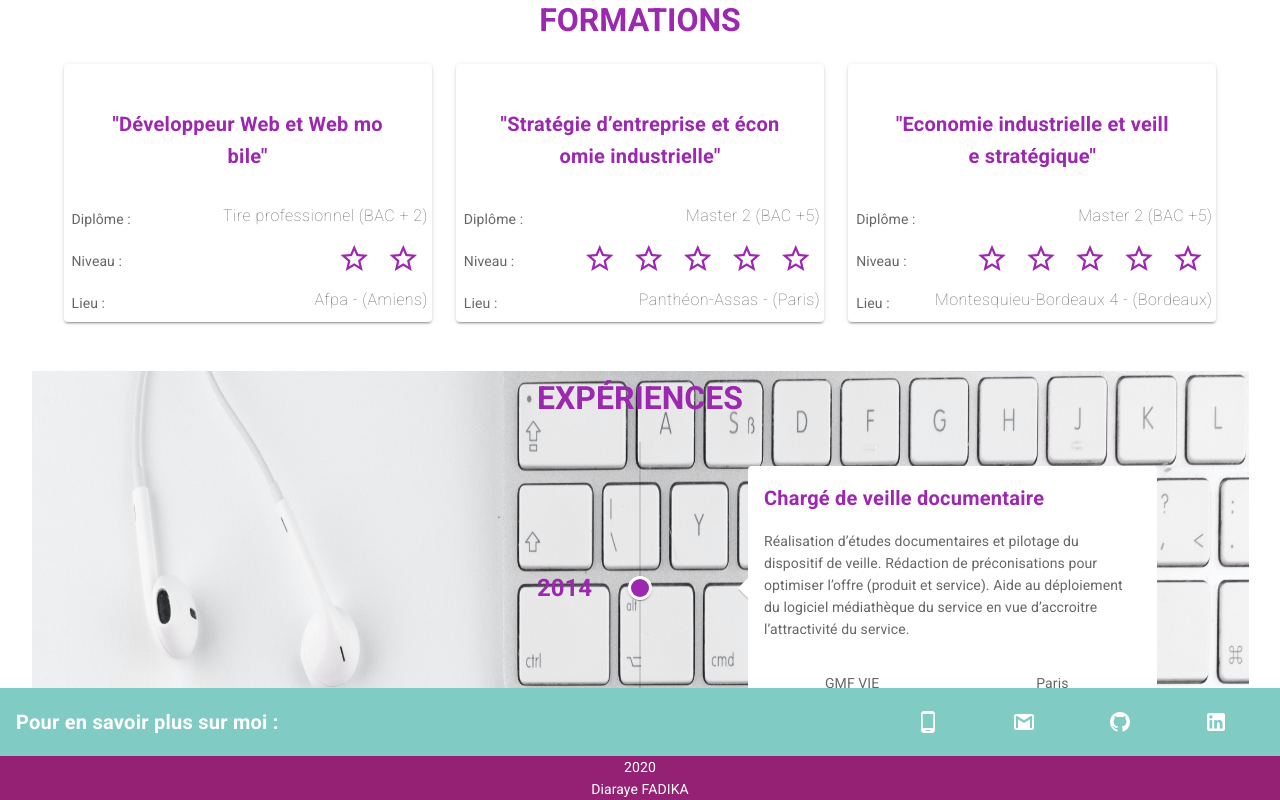
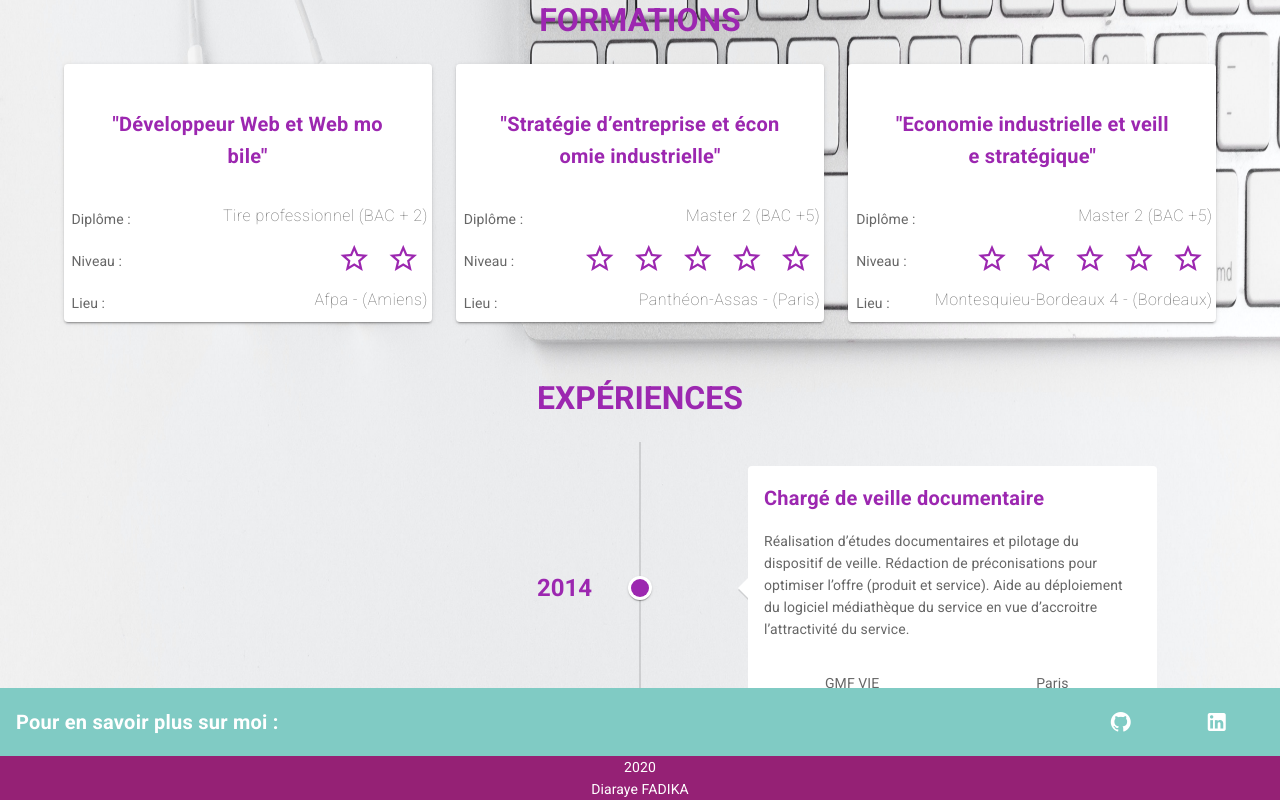
Before and after one commit to FADIKA-d/cvuetify, a Vue app: page / in a window 1280 px wide. Shown: the part 424-1224 px from the top of the page. Built offline with nearby package versions, Linux system fonts and the light colour scheme; a web font is replaced by a local one.

Commit message:
à faire les routes pour les liens extérieurs

```diff
--- a/src/App.vue
+++ b/src/App.vue
@@ -167,47 +167,35 @@ export default {
 <style>
 .parallax-container {
   /* position: relative; */
-  margin-top: 0;
+ position: sticky;
 }
 
 #rubrique {
   width: 100%;
   height: 100%;
-  align-items: start;
+  /* align-items: start; */
 }
 .v-parallax__image
 {
-  display: flex;
-  align-content: stretch;
-  align-self: start;
-  width: 90em;
- position: absolute;
-  height: 90em;
+  max-width: 100%;
+  /* position: sticky; */
+  height: 120em;
+
 }
 .v-parallax__content
 {
-   display: flex;
-align-content: flex-start;
-  align-items: flex-start;
-  align-self: start;
+   /* vertical-align: top;
+  justify-content: start; */
   margin-top: 10rem;
-  /* position: absolute; */
+  /* width: 100rem; */
+  position: absolute;
 }
-/* .v-parallax {
-  height: 1000px;
-  /* overflow: hidden; */
-  /* position: relative; */
-/* } */ */
-
 .v-parallax {
 	/* position: relative; */
-  height: 1000px;
-  width:100%;
-	overflow: hidden;
-	z-index: 0;
-}.v-parallax__image-container {
-top:initial;
-  position: fixed;
+  /* height: 1000px; */
+  width: 100%;
+	/* overflow: hidden; */
 }
 
+
 </style>
--- a/src/components/footer/CvFooter.vue
+++ b/src/components/footer/CvFooter.vue
@@ -12,7 +12,7 @@
       color= '#952175'
       flat
       tile>
-
+  <v-spacer></v-spacer>
       <v-card-title class="teal lighten-3">
       <strong class="subheading"> Pour en savoir plus sur moi : </strong>
       <v-spacer></v-spacer>
@@ -21,9 +21,10 @@
       class="mx-4"
       dark
       v-for="icon in icons"
-      :key="icon"
+      :key="icon.ìd"
+      :href="icon.href"
       >
-       <v-icon size="24px"> {{icon}} </v-icon>
+      <a :href="`${icon.href}`" ><v-icon size="24px" color="white"> {{icon.icon}} </v-icon></a>
       </v-btn>
       </v-card-title >
 
@@ -38,10 +39,10 @@ export default {
   data () {
     return {
     icons: [
-      'mdi-cellphone-android',
-      'mdi-gmail' ,
-      'mdi-github',
-      'mdi-linkedin'
+      {id:1, href: 'https://github.com/FADIKA-d', icon: 'mdi-github' },
+      {id:2, href: 'https://www.linkedin.com/in/diaraye-fadika-5368101ab/?originalSubdomain=fr', icon: 'mdi-linkedin'},
+      // {id:3 , href: '', icon: 'mdi-gmail' },
+      // {id:4 , href:'' , icon: 'mdi-cellphone-android'}
     ]
     }
   }
--- a/src/components/rubriques/Competences.vue
+++ b/src/components/rubriques/Competences.vue
@@ -3,17 +3,16 @@
 <slot></slot>
 <v-container class="pa-4  text-center">
 <h1 class="py-5 font-weight-bold purple--text text-uppercase">Compétences</h1>
-<div >
 
   <template v-for="skill in skills">
-   <v-row :key="skill.id" class="fill-height" justify="center" align="center">
+<div :key="skill.id">
+   <v-row  justify="center" align="center">
         <v-col cols="3" class="pa-0 text-end ">
           <v-icon>{{skill.icon}}</v-icon>
         </v-col>
         <v-col cols="7" >
           <v-progress-linear
               v-model="skill.level"
-              buffer-value
               height="20"
               width= "100"
               color="teal lighten-3"
@@ -22,9 +21,9 @@
           </v-progress-linear>
       </v-col>
  </v-row>
+</div>
 </template>
 
-</div>
   </v-container>
 </div>
 </template>
--- a/src/components/rubriques/Langues.vue
+++ b/src/components/rubriques/Langues.vue
@@ -3,9 +3,9 @@
         <slot></slot>
         <v-container class="pa-4 text-center">
             <h1 class="py-5 font-weight-bold purple--text text-uppercase">Langues</h1>
+              <v-row class="fill-height" justify="space-between">
             <template v-for="language in languages">
-                <v-row :key="language.id" align="center" justify="space-around">
-                    <v-col cols="3">
+                <v-col :key="language.id" cols="3" class="d-flex " align="center" justify="space-around">
                     <v-progress-circular
                         :rotate="-90"
                         :size="200"
@@ -17,8 +17,8 @@
                         <img :src="require(`@/assets/${language.src}.png`)" height="150px" :alt="`${language.language}`" >
                     </v-progress-circular>
                     </v-col>
+            </template>
                 </v-row>
-            </template>
         </v-container>
     </div>
 </template>
--- a/src/components/rubriques/Realisations.vue
+++ b/src/components/rubriques/Realisations.vue
@@ -19,7 +19,9 @@
                             <v-btn
                                 :class="{ 'show-btns': hover }"
                                 color="transparent"
+                                :href="realisation.href"
                                 icon>
+                                <a :href="`${realisation.href}`" >
                                     <v-icon
                                     :class="{ 'show-btns': hover }"
                                     x-large
@@ -27,6 +29,7 @@
                                     color="purple">
                                         mdi-eye
                                     </v-icon>
+                                </a>
                             </v-btn>
                         </v-row>
                     </v-img>
@@ -58,9 +61,9 @@ export default {
         return {
          transparent:'rgba(225, 255, 255, 0)',
          realisations: [
-            {id:1, titre: 'Site internet', theme: 'Jardinage', text: 'Site avec fonctionnalités: menu, espaceutilisateur, catalogue produit, formulaire de contact', site: 'dev.amorce.org/dfadika/jarditou', image: "jarditou"},
-            {id:2, titre: 'Site WordPress', theme: 'Youpi', text: 'Installationet configuration d\'un site e-commerce avec section blog. Création d\'un thème et d\'un plugin', site: 'dev.amorce.org/dfadika/wordpress', image: "wordpress"},
-            {id:3, titre: 'Application web', theme: 'Cinéma', text: 'Création d\'une application de recherche de films avec l\'API "TheMovieDB"', site: 'dev.amorce.org/dfadika/wordpress', image: "cinema"}
+            {id:1, titre: 'Site internet', theme: 'Jardinage', text: 'Site avec fonctionnalités: menu, espaceutilisateur, catalogue produit, formulaire de contact', href: 'dev.amorce.org/dfadika/jarditou', image: "jarditou"},
+            {id:2, titre: 'Site WordPress', theme: 'Youpi', text: 'Installationet configuration d\'un site e-commerce avec section blog. Création d\'un thème et d\'un plugin', href: 'dev.amorce.org/dfadika/wordpress', image: "wordpress"},
+            {id:3, titre: 'Application web', theme: 'Cinéma', text: 'Création d\'une application de recherche de films avec l\'API "TheMovieDB"', href: 'dev.amorce.org/dfadika/wordpress', image: "cinema"}
          ],
          expand: false,
         expand2: false,
```
Also changed, not shown: src/components/rubriques/Formations.vue (line endings or trailing spaces).
